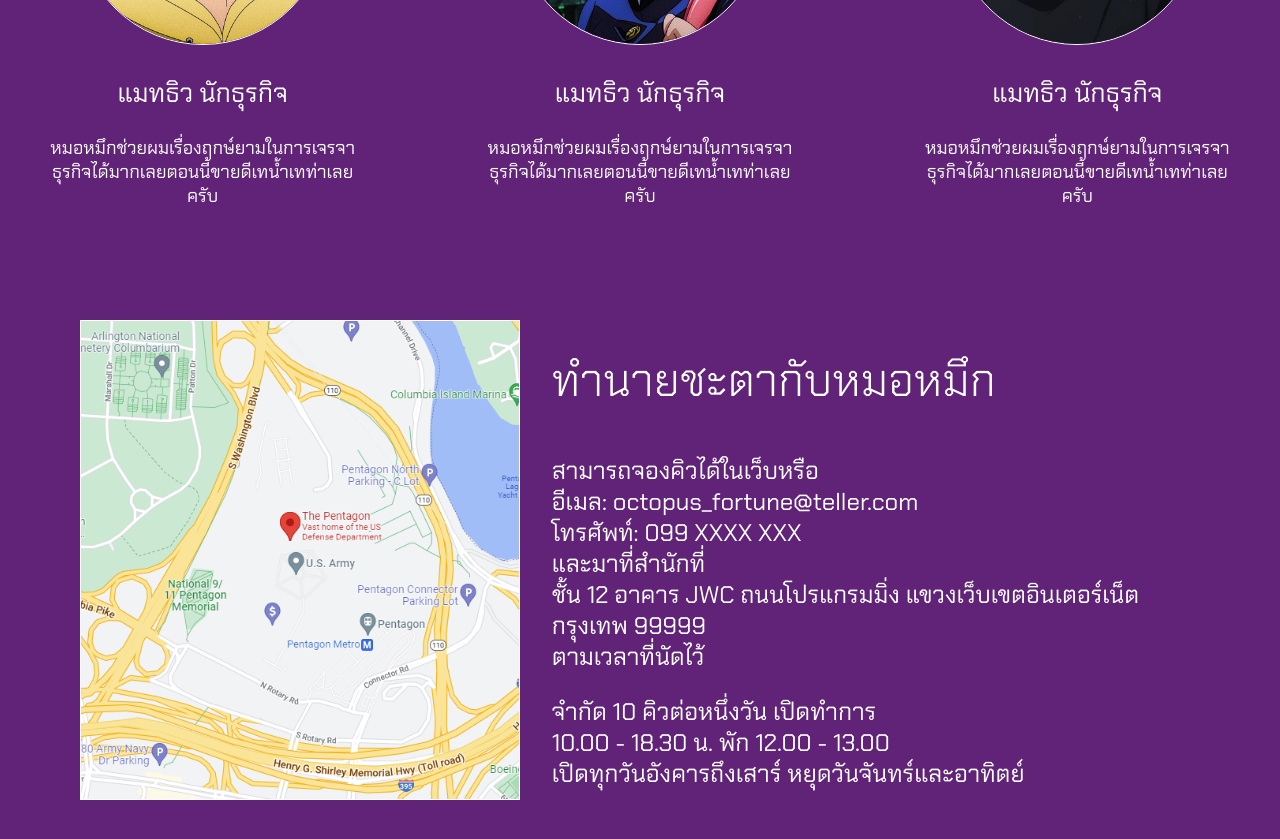
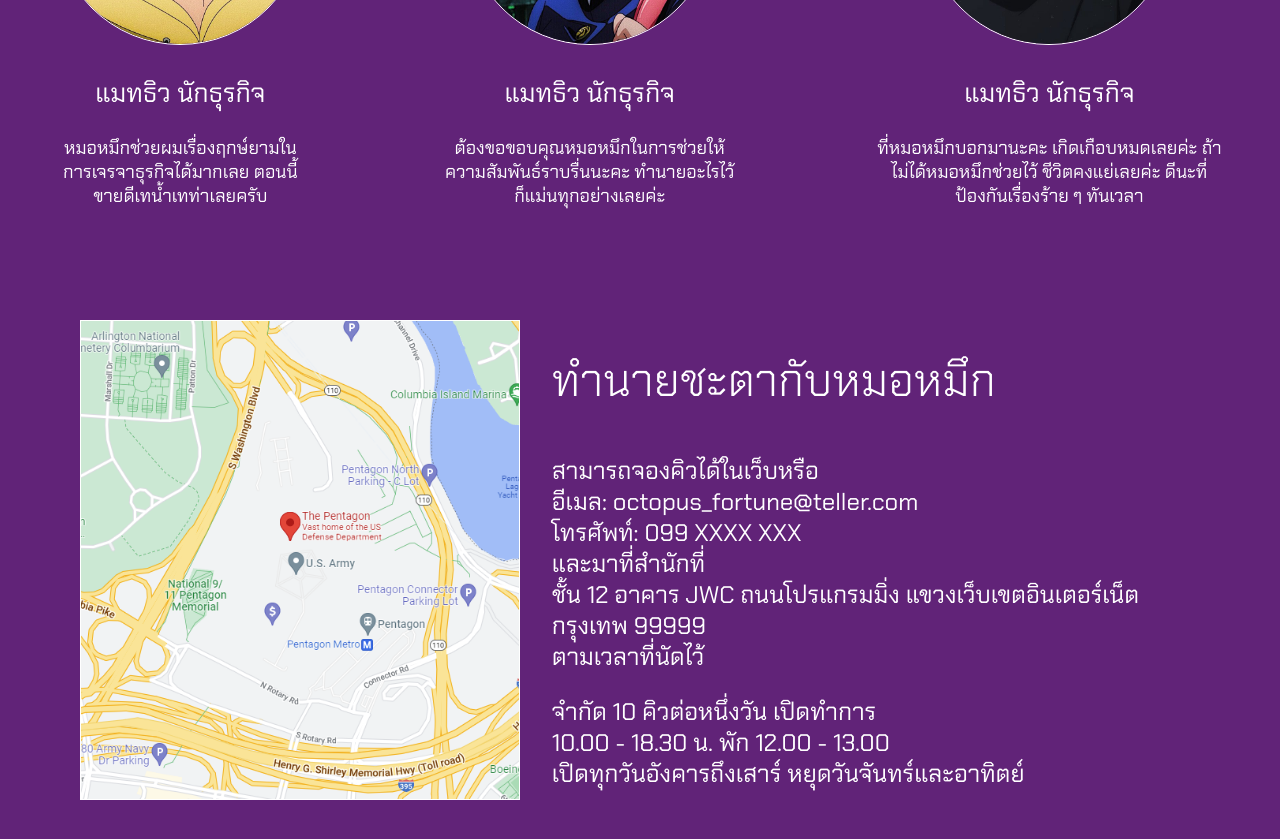
Before and after one commit to Mirailisc/jwc-interview, a React (Create React App) app: page / in a window 1280 px wide. Shown: the part 1220-2059 px from the top of the page. Built offline with nearby package versions, Linux system fonts and the light colour scheme.

Commit message:
fix content

```diff
--- a/src/App.tsx
+++ b/src/App.tsx
@@ -53,21 +53,21 @@ function App() {
               <img src={Yuuji} alt="image" className="image"/>
               <p className="review_name">แมทธิว นักธุรกิจ</p>
               <p className="review_content">
-                หมอหมึกช่วยผมเรื่องฤกษ์ยามในการเจรจาธุรกิจได้มากเลยตอนนี้ขายดีเทน้ำเทท่าเลยครับ
+                หมอหมึกช่วยผมเรื่องฤกษ์ยามในการเจรจาธุรกิจได้มากเลย ตอนนี้ขายดีเทน้ำเทท่าเลยครับ
               </p>
             </div>
             <div className="user">
               <img src={Nobara} alt="image" className="image"/>
               <p className="review_name">แมทธิว นักธุรกิจ</p>
               <p className="review_content">
-                หมอหมึกช่วยผมเรื่องฤกษ์ยามในการเจรจาธุรกิจได้มากเลยตอนนี้ขายดีเทน้ำเทท่าเลยครับ
+                ต้องขอขอบคุณหมอหมึกในการช่วยให้ความสัมพันธ์ราบรื่นนะคะ ทำนายอะไรไว้ก็แม่นทุกอย่างเลยค่ะ
               </p>
             </div>
             <div className="user">
               <img src={Megumi} alt="image" className="image"/>
               <p className="review_name">แมทธิว นักธุรกิจ</p>
               <p className="review_content">
-                หมอหมึกช่วยผมเรื่องฤกษ์ยามในการเจรจาธุรกิจได้มากเลยตอนนี้ขายดีเทน้ำเทท่าเลยครับ
+                ที่หมอหมึกบอกมานะคะ เกิดเกือบหมดเลยค่ะ ถ้าไม่ได้หมอหมึกช่วยไว้ ชีวิตคงแย่เลยค่ะ ดีนะที่ป้องกันเรื่องร้าย ๆ ทันเวลา
               </p>
             </div>
           </div>
```
